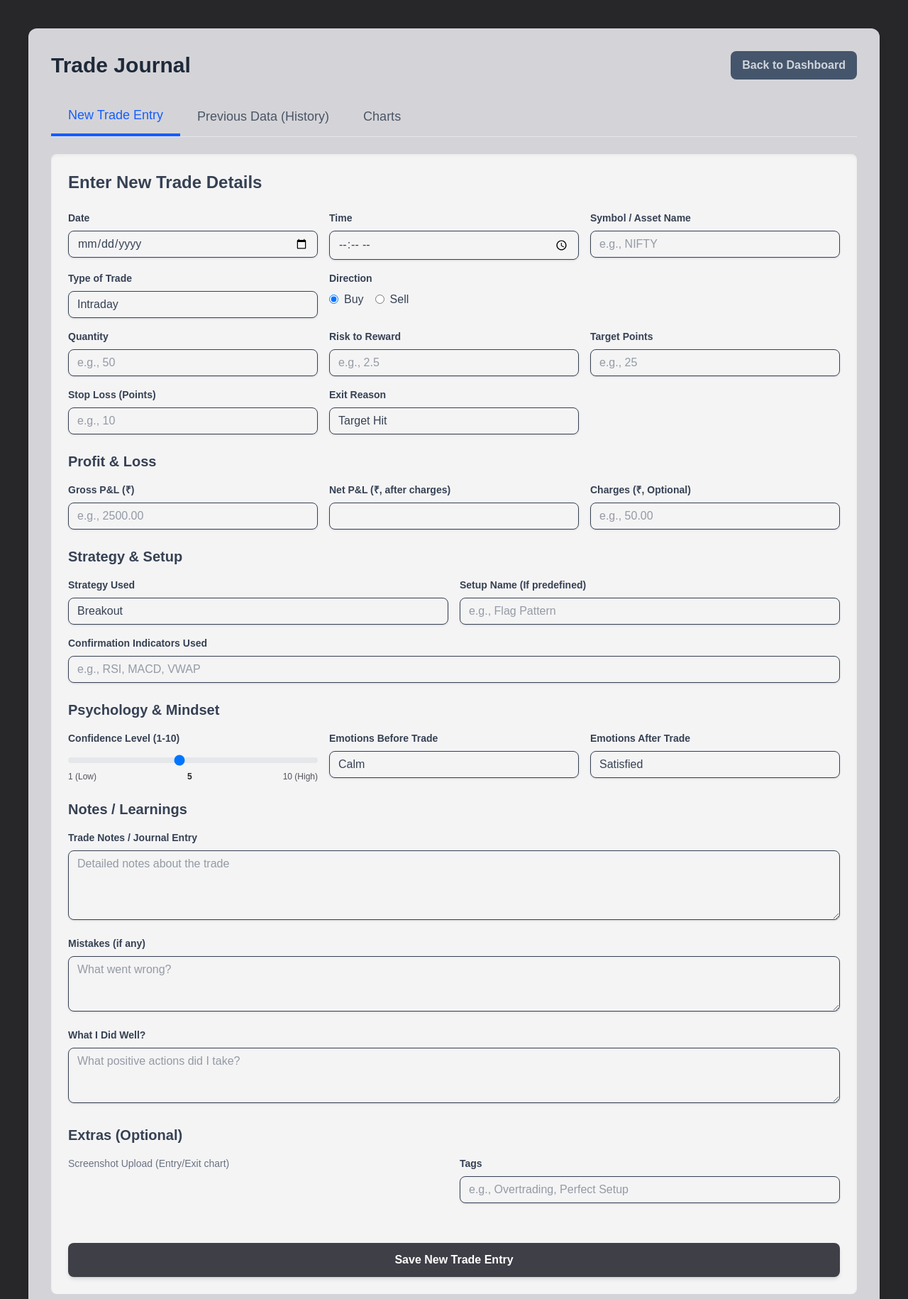
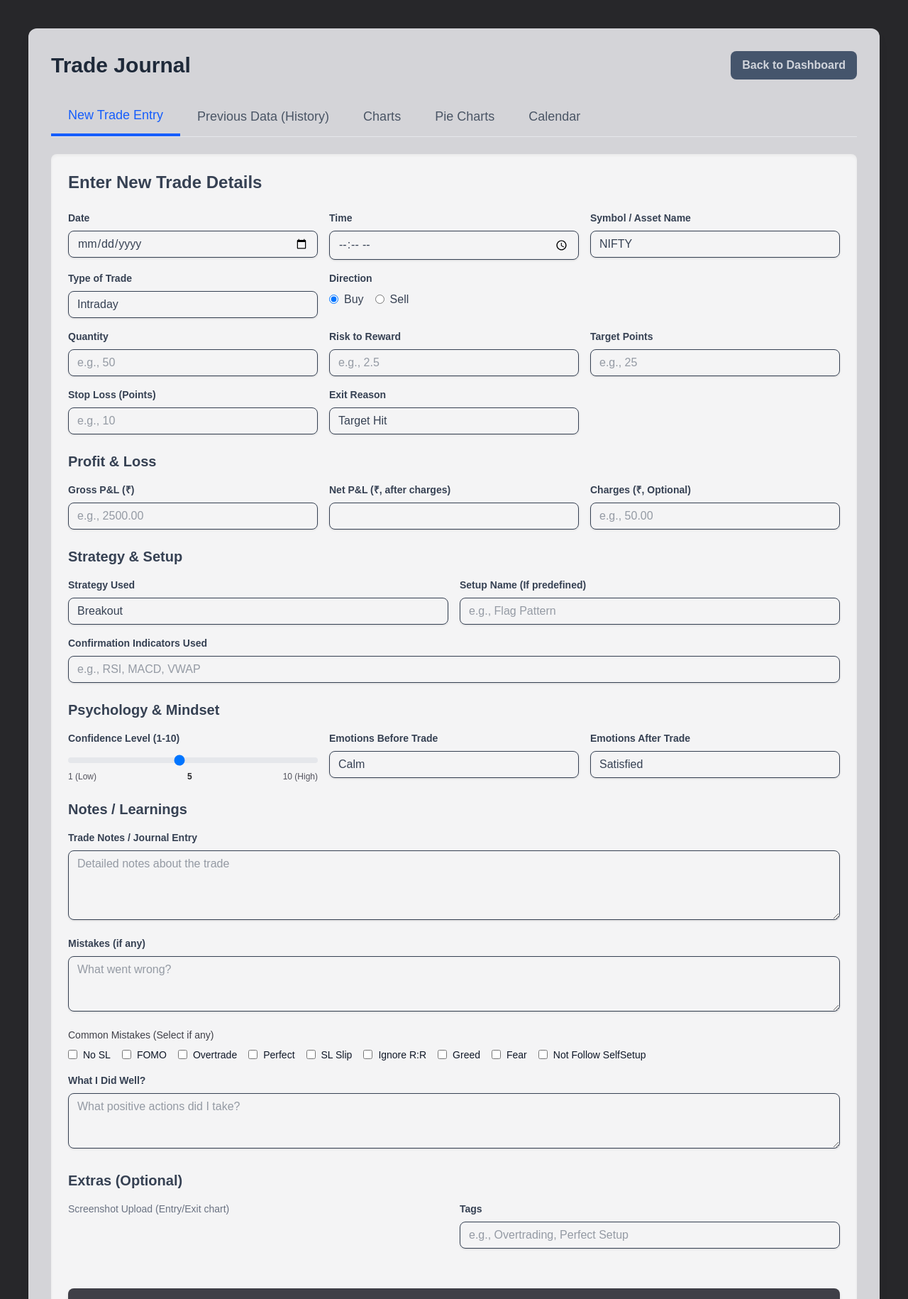
Before and after one commit to Harshal-Khairnar01/traderlog, a Next.js app: page /journal in a window 1280 px wide. Shown: the top 1830 px of the page at 71% size. Built offline with nearby package versions, Linux system fonts and the light colour scheme.

Commit message:
pie charts added

```diff
--- a/src/app/journal/page.js
+++ b/src/app/journal/page.js
@@ -5,6 +5,9 @@ import Link from 'next/link';
 import NewTradeEntryForm from '../../components/NewTradeEntryForm';
 import JournalTradeHistoryTable from '../../components/JournalTradeHistoryTable';
 import TradePerformanceCharts from '../../components/TradePerformanceCharts';
+import TradePieCharts from '../../components/TradePieCharts';
+import TradeCalendar from '@/components/TradeCalender';
+
 
 export default function JournalPage() {
   const [journalTab, setJournalTab] = useState('nt');
@@ -24,71 +27,72 @@ export default function JournalPage() {
   }, [tradeHistory]);
 
   const addTrade = (newTrade) => {
-    const newId = tradeHistory.length > 0 ? Math.max(...tradeHistory.map(trade => trade.id || 0)) + 1 : 1;
-    setTradeHistory(prevHistory => [...prevHistory, { id: newId, ...newTrade }]);
+    const newId =
+      tradeHistory.length > 0
+        ? Math.max(...tradeHistory.map((trade) => trade.id || 0)) + 1
+        : 1;
+    setTradeHistory((prevHistory) => [
+      ...prevHistory,
+      { id: newId, ...newTrade },
+    ]);
   };
 
   const initialCapital = 31000;
   let currentCapital = initialCapital;
-  tradeHistory.forEach(trade => {
-    currentCapital += trade.netPnl ?? 0; // Use netPnl instead of pnl
+  tradeHistory.forEach((trade) => {
+    currentCapital += trade.netPnl ?? 0;
   });
 
   return (
     <div className="min-h-screen bg-zinc-800 p-5 lg:p-10">
-      <div className="bg-zinc-300 p-4 md:p-6 lg:p-8 rounded-xl shadow-lg w-full  mx-auto">
+      <div className="bg-zinc-300 p-4 md:p-6 lg:p-8 rounded-xl shadow-lg w-full mx-auto">
         <div className="flex flex-col md:flex-row justify-between items-start md:items-center mb-6 gap-4">
-          <h2 className="text-2xl md:text-3xl font-bold text-gray-800">Trade Journal</h2>
+          <h2 className="text-2xl md:text-3xl font-bold text-gray-800">
+            Trade Journal
+          </h2>
           <Link
             href="/"
-            className=" bg-slate-600 hover:bg-slate-800 text-gray-300 font-bold py-2 px-4 rounded-lg transition duration-300 ease-in-out"
+            className="bg-slate-600 hover:bg-slate-800 text-gray-300 font-bold py-2 px-4 rounded-lg transition duration-300 ease-in-out"
           >
             Back to Dashboard
           </Link>
         </div>
 
+        {/* Tabs */}
         <div className="flex flex-wrap border-b border-gray-200 mb-6">
+          {[
+            { key: 'nt', label: 'New Trade Entry' },
+            { key: 'pd', label: 'Previous Data (History)' },
+            { key: 'charts', label: 'Charts' },
+            { key: 'pie', label: 'Pie Charts' },
+            { key: 'calendar', label: 'Calendar' }, // ✅ NEW TAB
+          ].map((tab) => (
             <button
-            onClick={() => setJournalTab('nt')}
+              key={tab.key}
+              onClick={() => setJournalTab(tab.key)}
               className={`py-3 px-4 md:px-6 text-base md:text-lg font-medium ${
-              journalTab === 'nt'
+                journalTab === tab.key
                   ? 'border-b-4 border-blue-600 text-blue-600'
                   : 'text-gray-600 hover:text-gray-800'
               } focus:outline-none transition duration-300`}
             >
-            New Trade Entry
+              {tab.label}
             </button>
-          <button
-            onClick={() => setJournalTab('pd')}
-            className={`py-3 px-4 md:px-6 text-base md:text-lg font-medium ${
-              journalTab === 'pd'
-                ? 'border-b-4 border-blue-600 text-blue-600'
-                : 'text-gray-600 hover:text-gray-800'
-            } focus:outline-none transition duration-300`}
-          >
-            Previous Data (History)
-          </button>
-          <button
-            onClick={() => setJournalTab('charts')}
-            className={`py-3 px-4 md:px-6 text-base md:text-lg font-medium ${
-              journalTab === 'charts'
-                ? 'border-b-4 border-blue-600 text-blue-600'
-                : 'text-gray-600 hover:text-gray-800'
-            } focus:outline-none transition duration-300`}
-          >
-            Charts
-          </button>
+          ))}
         </div>
 
-        {journalTab === 'nt' ? (
+        {/* Tab Content */}
+        {journalTab === 'nt' && (
           <NewTradeEntryForm addTrade={addTrade} />
-        ) : journalTab === 'pd' ? (
+        )}
+        {journalTab === 'pd' && (
           <JournalTradeHistoryTable
             initialCapital={initialCapital}
             currentCapital={currentCapital}
             tradeHistory={tradeHistory}
           />
-        ) : (
+        )}
+        {journalTab === 'charts' && (
           <>
             <h3 className="text-xl md:text-2xl font-bold text-gray-800 mt-8 mb-6">
               Trade Performance Analysis Charts
@@ -96,6 +100,22 @@ export default function JournalPage() {
             <TradePerformanceCharts tradeHistory={tradeHistory} />
           </>
         )}
+        {journalTab === 'pie' && (
+          <>
+            <h3 className="text-xl md:text-2xl font-bold text-gray-800 mt-8 mb-6">
+              Trade Distribution Pie Charts
+            </h3>
+            <TradePieCharts tradeHistory={tradeHistory} />
+          </>
+        )}
+        {journalTab === 'calendar' && (
+          <>
+            <h3 className="text-xl md:text-2xl font-bold text-gray-800 mt-8 mb-6">
+              Trade Calendar Overview
+            </h3>
+            <TradeCalendar tradeHistory={tradeHistory} />
+          </>
+        )}
       </div>
     </div>
   );
--- a/src/components/NewTradeEntryForm.jsx
+++ b/src/components/NewTradeEntryForm.jsx
@@ -26,6 +26,7 @@ export default function NewTradeEntryForm({ addTrade }) {
     emotionsAfter: "Satisfied",
     tradeNotes: "",
     mistakes: "",
+    mistakeChecklist: [],
     whatDidWell: "",
     tags: "",
   });
@@ -82,6 +83,7 @@ export default function NewTradeEntryForm({ addTrade }) {
         : Number(formData.grossPnl || 0) - Number(formData.charges || 0),
       charges: formData.charges ? Number(formData.charges) : null,
       confidenceLevel: Number(formData.confidenceLevel),
+      mistakeChecklist: formData.mistakeChecklist,
     };
 
     addTrade(tradeEntry);
@@ -109,6 +111,7 @@ export default function NewTradeEntryForm({ addTrade }) {
       emotionsAfter: "Satisfied",
       tradeNotes: "",
       mistakes: "",
+      mistakeChecklist: [],
       whatDidWell: "",
       tags: "",
     });
@@ -140,8 +143,8 @@ export default function NewTradeEntryForm({ addTrade }) {
           <FormField
             label="Symbol / Asset Name"
             id="instrument"
-            type="text"
-            placeholder="e.g., NIFTY"
+            type="select"
+            options={["NIFTY", "BANKNIFTY", "SENSEX"]}
             value={formData.instrument}
             onChange={handleChange}
           />
@@ -364,6 +367,45 @@ export default function NewTradeEntryForm({ addTrade }) {
             value={formData.mistakes}
             onChange={handleChange}
           />
+          {/* ✅ Mistake checklist row */}
+          <div>
+            <label className="block text-sm font-medium text-zinc-700 mb-2">
+              Common Mistakes (Select if any)
+            </label>
+            <div className="flex flex-wrap gap-4">
+              {[
+                "No SL",
+                "FOMO",
+                "Overtrade",
+                "Perfect",
+                "SL Slip",
+                "Ignore R:R",
+                "Greed",
+                "Fear",
+                "Not Follow SelfSetup",
+              ].map((mistake) => (
+                <label key={mistake} className="flex items-center space-x-2 text-sm text-gray-900">
+                  <input
+                    type="checkbox"
+                    value={mistake}
+                    checked={formData.mistakeChecklist.includes(mistake)}
+                    onChange={(e) => {
+                      const checked = e.target.checked;
+                      const value = e.target.value;
+                      setFormData((prev) => ({
+                        ...prev,
+                        mistakeChecklist: checked
+                          ? [...prev.mistakeChecklist, value]
+                          : prev.mistakeChecklist.filter((item) => item !== value),
+                      }));
+                    }}
+                  />
+                  <span>{mistake}</span>
+                </label>
+              ))}
+            </div>
+          </div>
+
           <FormField
             label="What I Did Well?"
             id="whatDidWell"
--- a/src/components/TradePerformanceCharts.jsx
+++ b/src/components/TradePerformanceCharts.jsx
@@ -14,7 +14,6 @@ import {
   Line,
   Cell,
 } from "recharts";
-import TradeCalendar from "./TradeCalender";
 
 export default function TradePerformanceCharts({ tradeHistory }) {
   if (!Array.isArray(tradeHistory) || tradeHistory.length === 0) {
@@ -103,7 +102,6 @@ export default function TradePerformanceCharts({ tradeHistory }) {
 
   return (
     <div className="space-y-12">
-      <TradeCalendar tradeHistory={tradeHistory} />
       <div className="p-6 bg-zinc-50 rounded-lg shadow border border-zinc-200">
         <h3 className="text-xl font-semibold mb-4 text-slate-800">
           1. Emotion after trade vs Total P&L
--- /dev/null
+++ b/src/components/TradePieCharts.jsx
@@ -0,0 +1,129 @@
+"use client";
+
+import React from "react";
+import {
+  PieChart,
+  Pie,
+  Cell,
+  Tooltip,
+  Legend,
+  ResponsiveContainer,
+} from "recharts";
+
+const COLORS = [
+  "#8884d8",
+  "#82ca9d",
+  "#ffc658",
+  "#ff8042",
+  "#f87171",
+  "#60a5fa",
+  "#facc15",
+  "#34d399",
+  "#c084fc",
+];
+
+export default function TradePieCharts({ tradeHistory }) {
+  if (!Array.isArray(tradeHistory) || tradeHistory.length === 0) {
+    return (
+      <p className="text-center text-red-600 font-medium">
+        No trade data available to display pie charts.
+      </p>
+    );
+  }
+
+  const mistakeChecklistData = () => {
+    const map = {};
+    tradeHistory.forEach((trade) => {
+      if (Array.isArray(trade.mistakeChecklist)) {
+        trade.mistakeChecklist.forEach((mistake) => {
+          map[mistake] = (map[mistake] || 0) + 1;
+        });
+      }
+    });
+    return Object.entries(map).map(([name, value]) => ({ name, value }));
+  };
+
+  const assetDistributionData = () => {
+    const map = {};
+    tradeHistory.forEach((trade) => {
+      const asset = trade.instrument || "Unknown";
+      if (!map[asset]) map[asset] = { count: 0, profit: 0 };
+      map[asset].count++;
+      map[asset].profit += trade.netPnl;
+    });
+    return Object.entries(map).map(([name, { count, profit }]) => ({
+      name,
+      value: count,
+      profit,
+    }));
+  };
+
+  const exitReasonData = () => {
+    const map = {};
+    tradeHistory.forEach((trade) => {
+      const reason = trade.exitReason || "Unknown";
+      map[reason] = (map[reason] || 0) + 1;
+    });
+    return Object.entries(map).map(([name, value]) => ({ name, value }));
+  };
+
+  const renderPieChart = (title, data) => (
+    <div className="w-full sm:w-[32%] bg-zinc-50 rounded-lg shadow border border-zinc-200 p-4">
+      <h3 className="text-lg font-semibold mb-4 text-slate-800 text-center">
+        {title}
+      </h3>
+      <ResponsiveContainer width="100%" height={250}>
+        <PieChart>
+          <Pie
+            data={data}
+            dataKey="value"
+            nameKey="name"
+            cx="50%"
+            cy="50%"
+            outerRadius={80}
+            label={({ name, percent }) =>
+              `${name} (${(percent * 100).toFixed(0)}%)`
+            }
+          >
+            {data.map((entry, index) => (
+              <Cell
+                key={`cell-${index}`}
+                fill={COLORS[index % COLORS.length]}
+              />
+            ))}
+          </Pie>
+          <Tooltip
+            content={({ active, payload }) => {
+              if (!active || !payload?.length) return null;
+              const entry = payload[0].payload;
+              return (
+                <div className="bg-zinc-800 text-white p-2 border border-zinc-600 rounded shadow text-sm">
+                  <p className="font-semibold">{entry.name}</p>
+                  <p>Count: {entry.value}</p>
+                </div>
+              );
+            }}
+          />
+          <Legend />
+        </PieChart>
+      </ResponsiveContainer>
+    </div>
+  );
+
+  const mistakeData = mistakeChecklistData();
+  const assetData = assetDistributionData();
+  const exitData = exitReasonData();
+
+  return (
+    <div className="flex flex-col sm:flex-row flex-wrap justify-between gap-6">
+      {mistakeData.length > 0 &&
+        renderPieChart("Mistake Tags Frequency", mistakeData)}
+
+      {assetData.length > 0 &&
+        renderPieChart("Asset Distribution", assetData)}
+
+      {exitData.length > 0 &&
+        renderPieChart("Exit Reason Distribution", exitData)}
+    </div>
+  );
+}
```
Lines whose indentation alone changed are shown as unchanged.
